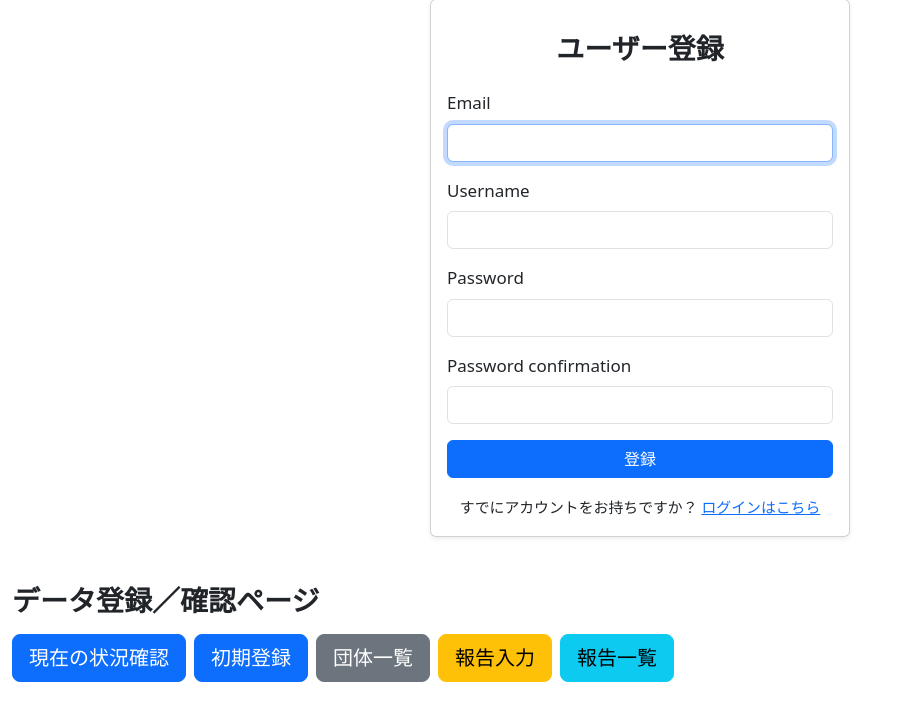
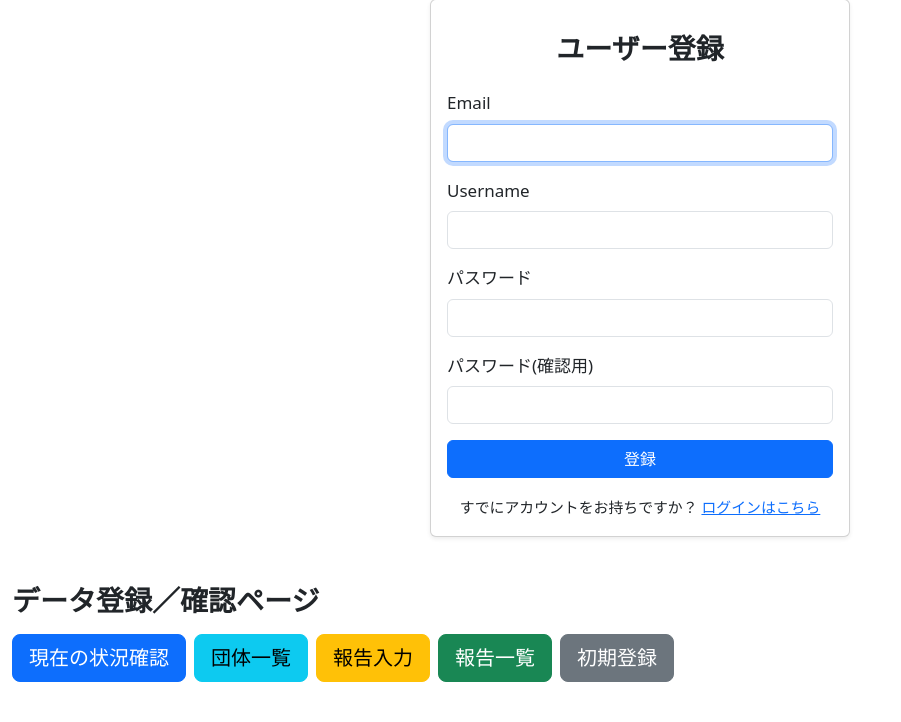
Before and after one commit to Bunnoichi/Echoes_Portal_Project, a Django app: page /accounts/signup/ in a window 1280 px wide. Shown: the part 156-878 px from the top of the page, without its empty margins (0-901 px from the left). Run offline with Django 5.2, Linux system fonts and the light colour scheme; some libraries are stand-ins or nearby versions.

Commit message:
軽微な修正

```diff
--- a/epp_project/epp_project/settings.py
+++ b/epp_project/epp_project/settings.py
@@ -109,7 +109,7 @@ AUTH_USER_MODEL = 'accounts.CustomUser'
 # Internationalization
 # https://docs.djangoproject.com/en/5.2/topics/i18n/
 
-LANGUAGE_CODE = 'en-us'
+LANGUAGE_CODE = 'ja'
 
 TIME_ZONE = 'Asia/Tokyo'
 
--- a/epp_project/templates/base/echoes_base.html
+++ b/epp_project/templates/base/echoes_base.html
@@ -106,11 +106,11 @@
 
          <!-- メニュー（スマホは縦、PCは横） -->
          <div class="mb-4 d-grid gap-2 d-md-flex">
-         <a href="{% url 'status:index' %}" class="btn btn-primary btn-lg">現在の状況確認</a>
-         <a href="{% url 'website_app:team_initial_reg' %}" class="btn btn-primary btn-lg">初期登録</a>
-         <a href="{% url 'website_app:team_list' %}" class="btn btn-secondary btn-lg">団体一覧</a>
-         <a href="{% url 'report:report_reg' %}" class="btn btn-warning btn-lg">報告入力</a>
-         <a href="{% url 'report:report_list' %}" class="btn btn-info btn-lg">報告一覧</a>
+            <a href="{% url 'status:index' %}" class="btn btn-primary btn-lg">現在の状況確認</a>
+            <a href="{% url 'website_app:team_list' %}" class="btn btn-info btn-lg">団体一覧</a>
+            <a href="{% url 'report:report_reg' %}" class="btn btn-warning btn-lg">報告入力</a>
+            <a href="{% url 'report:report_list' %}" class="btn btn-success btn-lg">報告一覧</a>
+            <a href="{% url 'website_app:team_initial_reg' %}" class="btn btn-secondary btn-lg">初期登録</a>
          </div>
       </div>
 
--- a/epp_project/templates/echoes/index.html
+++ b/epp_project/templates/echoes/index.html
@@ -97,7 +97,7 @@
   <div class="card-body">
     <h4 class="card-title">{{ progress_info.progress_team.team_name }}</h4>
     <p class="card-text">{{ progress_info.progress_team.team_desc }}</p>
-    <p class="card-text">
+    <p class="text-muted">
       リハ開始：{{ progress_info.start_reha|date:"H:i" }} 〜
       本番：{{ progress_info.progress_team.onstage_time|date:"H:i" }} 〜
       {{ progress_info.end|date:"H:i" }}<br>
@@ -119,6 +119,7 @@
   </div>
 </div>
 
+<h2 class="mt-4">出演者リスト</h2>
 
 {% for team in team_list %}
   <div class="card mb-4">
@@ -143,7 +144,7 @@
       <h5 class="card-title">About {{ team.team_name }}</h5>
       <p class="card-text">{{ team.team_desc }}</p>
 
-      <h6 class="mt-3">Appear at</h6>
+      <h6 class="mt-3">Appears at</h6>
       <p class="card-text">{{ team.onstage_time }}</p>
 
       {% if team.team_belong %}
--- a/epp_project/templates/echoes/team_detail.html
+++ b/epp_project/templates/echoes/team_detail.html
@@ -112,7 +112,7 @@
 
       <div class="detail-row">
         <span class="detail-label">出演定刻</span>
-        <span class="detail-value">{{ team.onstage_time }} 分</span>
+        <span class="detail-value">{{ team.onstage_time }}</span>
       </div>
 
       <div class="detail-row">
--- a/epp_project/templates/echoes/team_detail_pub.html
+++ b/epp_project/templates/echoes/team_detail_pub.html
@@ -108,7 +108,7 @@
 
       <div class="detail-row">
         <span class="detail-label">出演定刻</span>
-        <span class="detail-value">{{ team.onstage_time }} 分</span>
+        <span class="detail-value">{{ team.onstage_time }}</span>
       </div>
 
       <div class="detail-row">
```
